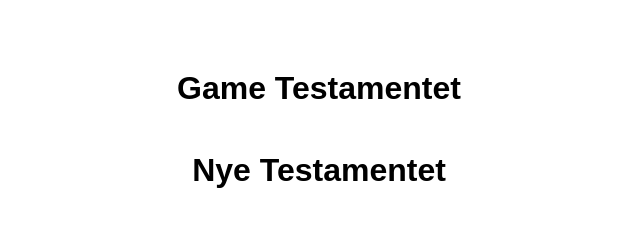
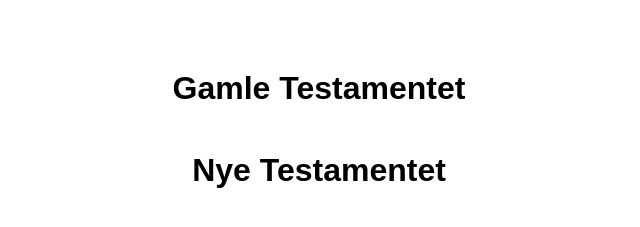
Before and after one commit to sss4224/Bibel-markering, a plain HTML site: page index.html in a window 1280 px wide. Shown: the part 141-368 px from the top of the page, 321-961 px from the left. Drawn offline with Linux system fonts and the light colour scheme.

Commit message:
Add files via upload

```diff
--- a/index.html
+++ b/index.html
@@ -11,7 +11,7 @@
         <h1>Bibel marker</h1>
         <section>
             <div class="GT-container">
-                <h2 id="GT">Game Testamentet</h2>
+                <h2 id="GT">Gamle Testamentet</h2>
             </div>
         </section>
         <section>
```
